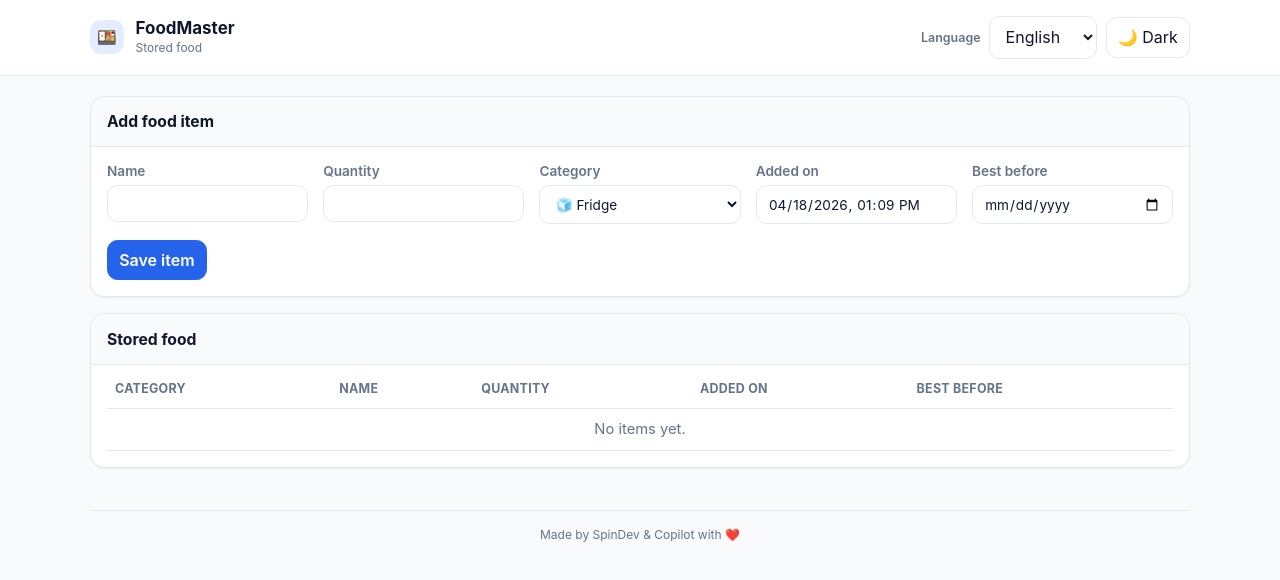
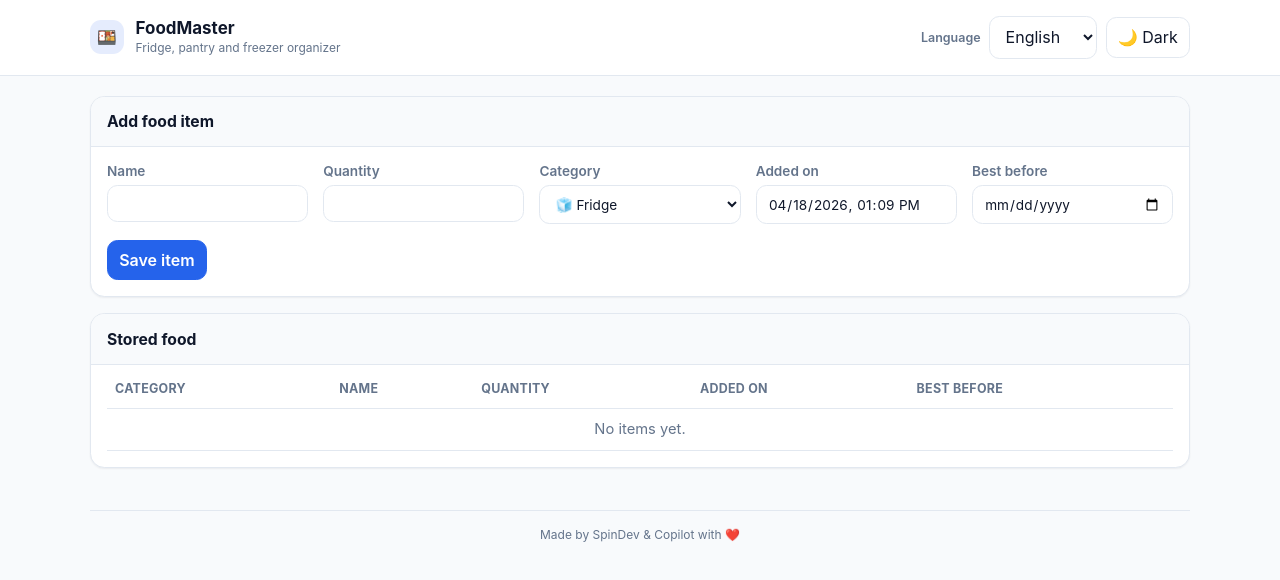
Before and after one commit to spindev/FoodMaster, a React (Vite) app: page / in a window 1280 px wide. Shown: the top 580 px of the page. Built offline with nearby package versions, Linux system fonts and the light colour scheme.

Commit message:
fix: use dedicated translated app subtitle in header
Agent-Logs-Url: https://github.com/spindev/FoodMaster/sessions/798b2b3b-597d-4129-a5a4-4625fa9c3cf4

Co-authored-by: spindev <14042276+spindev@users.noreply.github.com>

```diff
--- a/src/App.jsx
+++ b/src/App.jsx
@@ -14,6 +14,7 @@ const TRANSLATIONS = {
   en: {
     language: 'Language',
     appTitle: 'FoodMaster',
+    appSubtitle: 'Fridge, pantry and freezer organizer',
     addItem: 'Add food item',
     name: 'Name',
     quantity: 'Quantity',
@@ -32,6 +33,7 @@ const TRANSLATIONS = {
   de: {
     language: 'Sprache',
     appTitle: 'FoodMaster',
+    appSubtitle: 'Kühlschrank-, Vorrats- und Gefrierfach-Organizer',
     addItem: 'Lebensmittel hinzufügen',
     name: 'Name',
     quantity: 'Menge',
@@ -151,7 +153,7 @@ export default function App() {
             <div className="app-icon">🍱</div>
             <div>
               <h1>{t.appTitle}</h1>
-              <p className="app-subtitle">{t.listTitle}</p>
+              <p className="app-subtitle">{t.appSubtitle}</p>
             </div>
           </div>
           <div className="header-controls">
```
